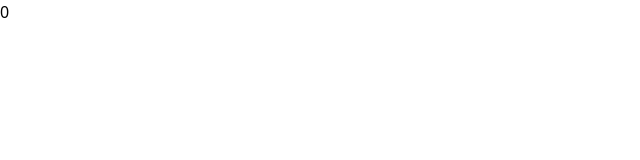
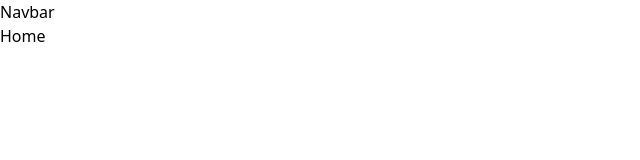
Before and after one commit to self-related/shopping-cart-rtk, a React (Vite) app: page / in a window 1280 px wide. Shown: the top 160 px of the page, without its empty margins (0-640 px from the left). Built offline with nearby package versions, Linux system fonts and the light colour scheme.

Commit message:
make App element a nested route, add route for / path

```diff
--- a/src/App.tsx
+++ b/src/App.tsx
@@ -1,7 +1,15 @@
+import { Outlet } from 'react-router';
 import './App.css'
 
 function App() {
-  return 0;
+  return (
+    <>
+      <nav>Navbar</nav>
+      <main>
+        <Outlet />
+      </main>
+    </>
+  );
 }
 
 export default App
--- a/src/main.tsx
+++ b/src/main.tsx
@@ -7,7 +7,9 @@ import { BrowserRouter, Route, Routes } from 'react-router'
 createRoot(document.getElementById('root')!).render(
 <BrowserRouter>
   <Routes>
-    <Route path='/' element={<App />} />
+    <Route element={<App />} >
+      <Route path='/' element={<div>Home</div>} />
+    </Route>
   </Routes>
 </BrowserRouter>
 );
```
